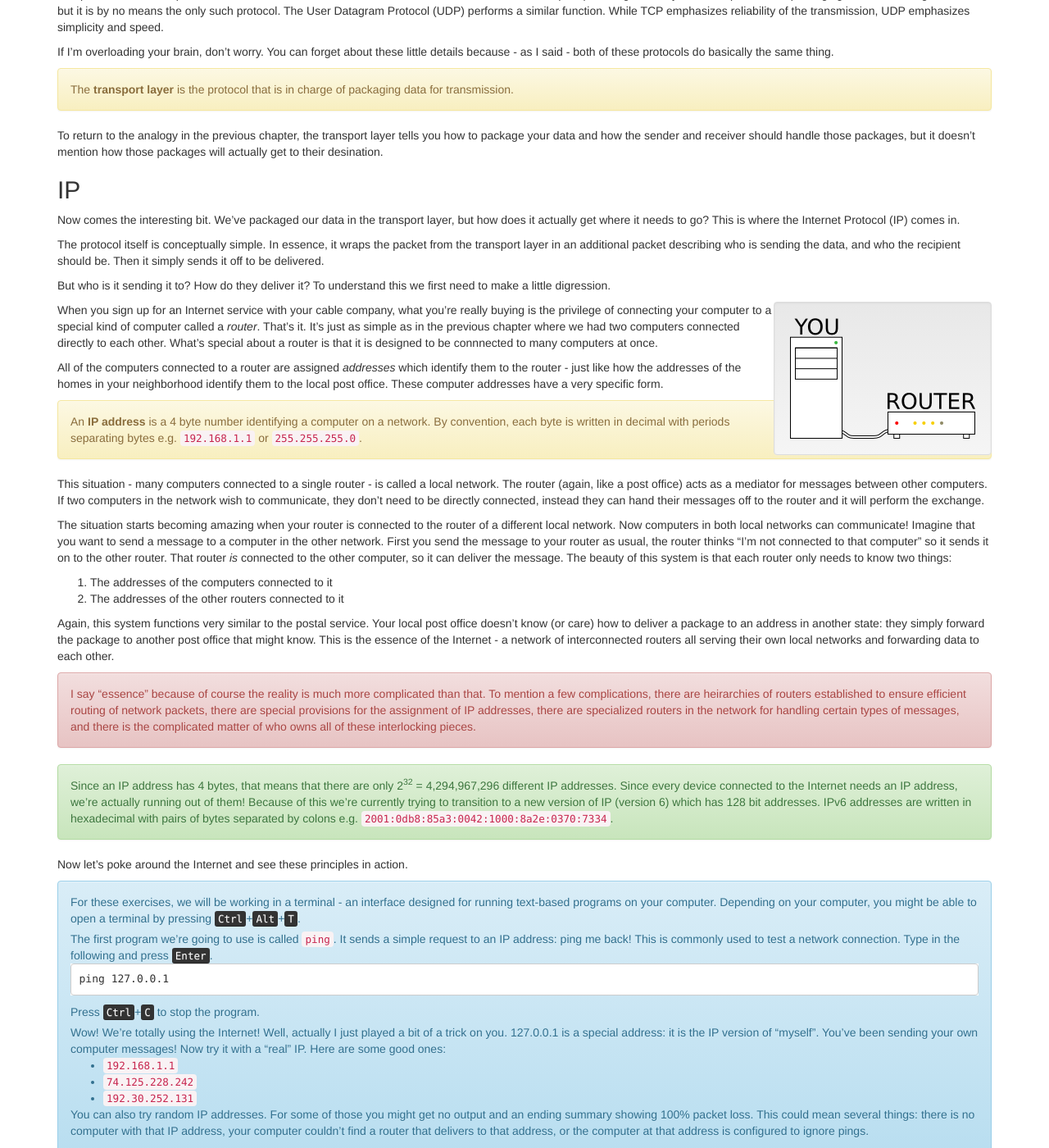
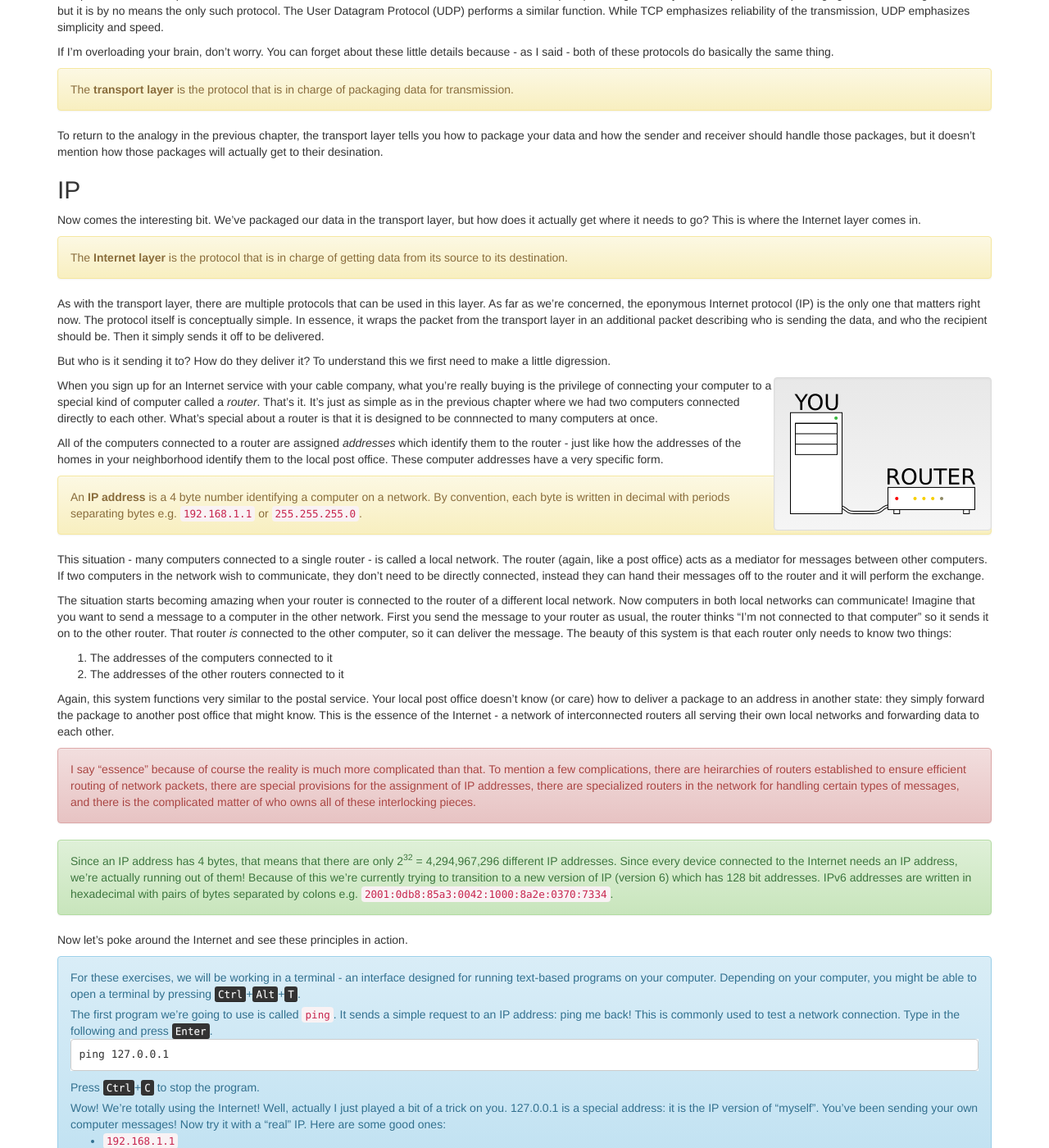
Before and after one commit to silverhammermba/superuser, a Jekyll site: the page built from _posts/2012-02-01-ch2.markdown, in a window 1280 px wide and 1400 px high, scrolled down 785 px. Shown: the whole window at 82% size. Built offline with Jekyll 4.4.1, drawn with Linux system fonts in a browser that asks for light colours; nearby versions of some CDN libraries; some of the changed text lies outside the part shown.

Commit message:
Mention Internet layer for clarity

```diff
--- a/_posts/2012-02-01-ch2.markdown
+++ b/_posts/2012-02-01-ch2.markdown
@@ -66,11 +66,18 @@
 
 Now comes the interesting bit. We've packaged our data in the transport layer,
 but how does it actually get where it needs to go? This is where the Internet
-Protocol (IP) comes in.
+layer comes in.
 
-The protocol itself is conceptually simple. In essence, it wraps the packet from
-the transport layer in an additional packet describing who is sending the data,
-and who the recipient should be. Then it simply sends it off to be delivered.
+The **Internet layer** is the protocol that is in charge of getting data from
+its source to its destination.
+{: definition}
+
+As with the transport layer, there are multiple protocols that can be used in
+this layer. As far as we're concerned, the eponymous Internet protocol (IP) is
+the only one that matters right now. The protocol itself is conceptually simple.
+In essence, it wraps the packet from the transport layer in an additional packet
+describing who is sending the data, and who the recipient should be. Then it
+simply sends it off to be delivered.
 
 But who is it sending it to? How do they deliver it? To understand this we first
 need to make a little digression.
@@ -182,9 +189,9 @@
 
 ## DNS ##
 
-Now we know that the Internet works using routers and IP addresses, but how does
-this link up with the Internet that we know and love? There is one final piece
-to the puzzle.
+Now we know that the Internet works using routers and IP addresses, but this
+picture still seems slightly different from the Internet that we know and love.
+There is one final piece to the puzzle.
 
 Here is a link to the popular Google search engine:
 [www.google.com](http://www.google.com). Now here is a link to an IP address
```
Also changed, not shown: extras/glossary.markdown (+8 -3 lines).
